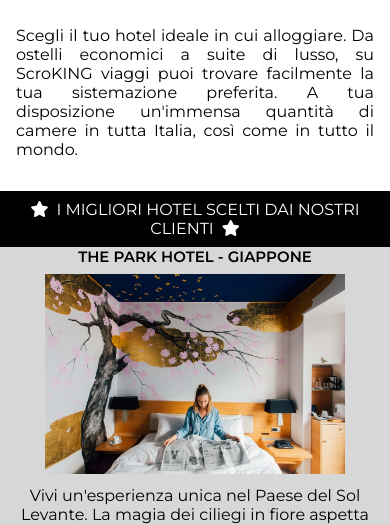
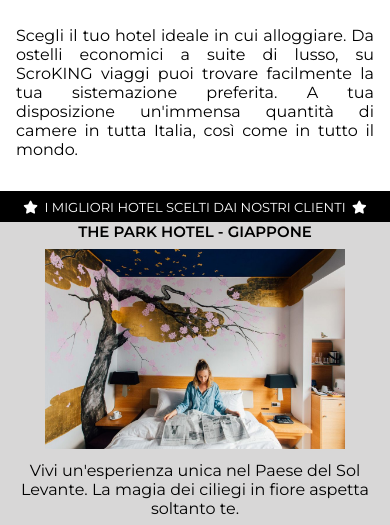
Before and after one commit to RedHitMark/scroKING-TravelAgency, a PHP site: page /hotel.htm in a window 390 px wide. Shown: the part 158-683 px from the top of the page. Run offline with PHP 8.4, Linux system fonts and the light colour scheme.

Commit message:
Modifiche classe css besthotel

```diff
--- a/CSS/main.css
+++ b/CSS/main.css
@@ -743,10 +743,7 @@ font-weight: bold;
 
     /* ====== Hotel ======= */
     .besthotel{
-        border: 1px solid black;
-        padding: 0.5em;
-        background-color: black;
-        color: white;
         width: 100%;
+        font-size: small;
     }
 }
```
